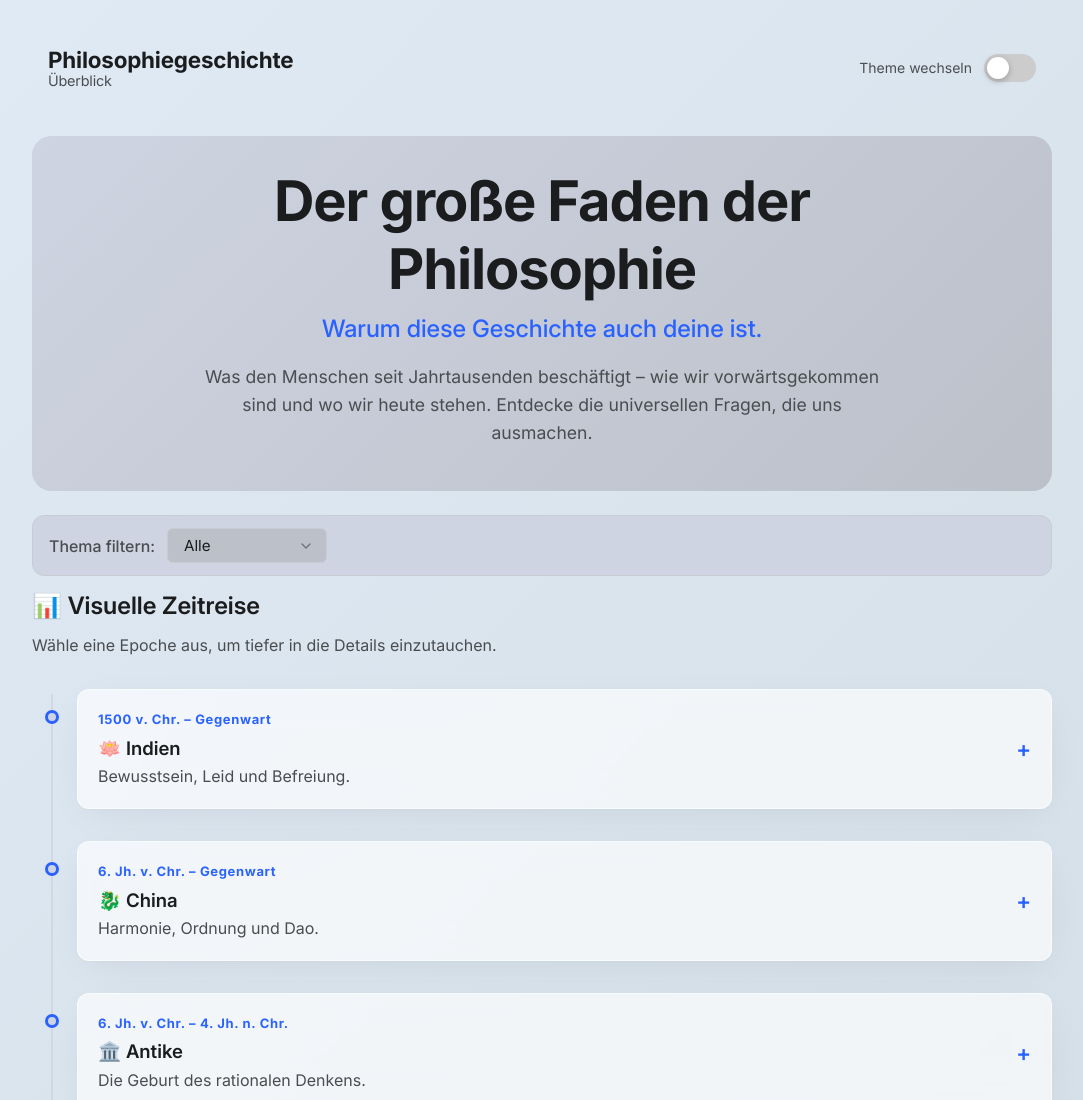
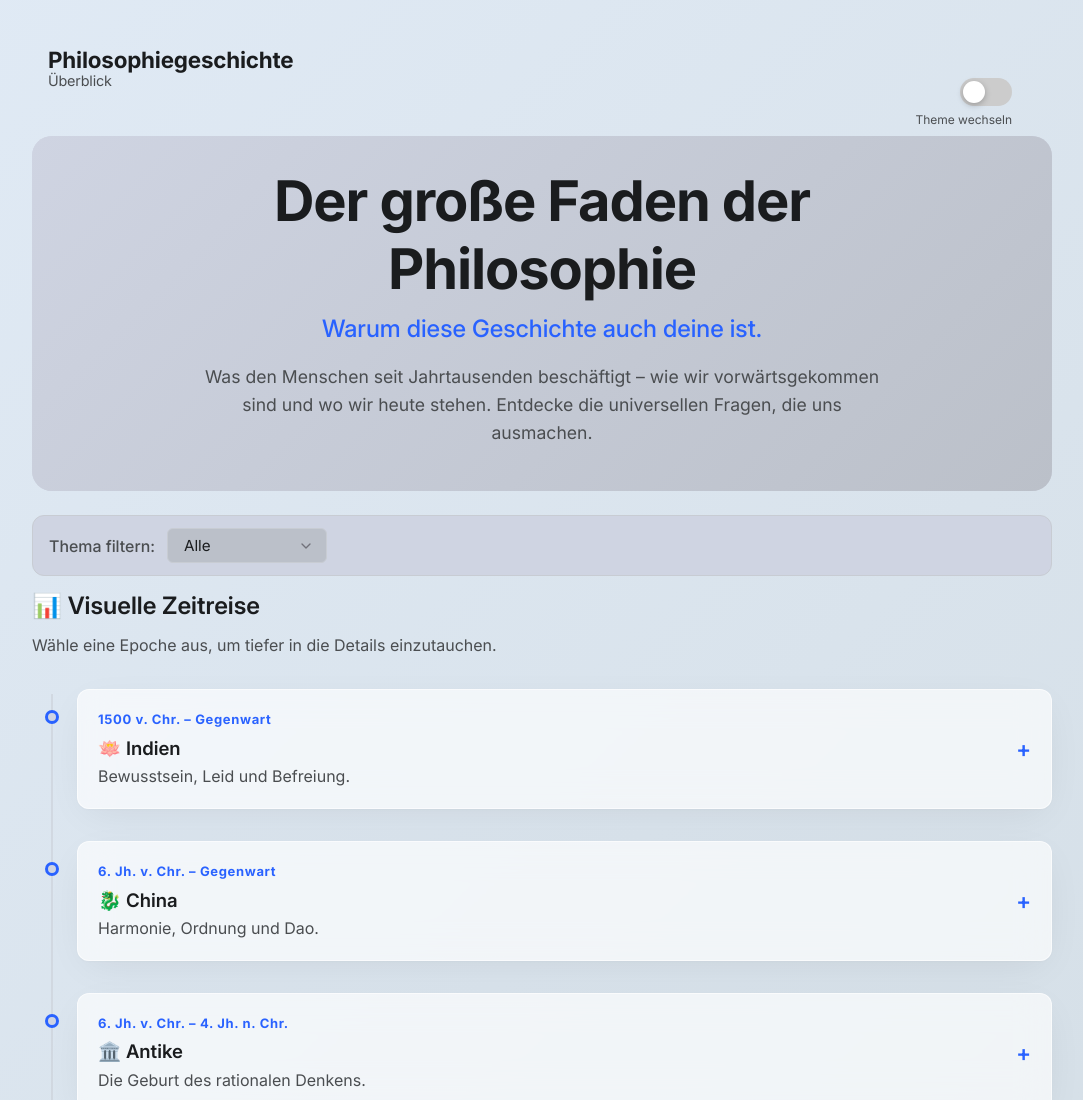
Before and after one commit to isma1973/Philosophiegeschichte, a website: page index.html in a window 1280 px wide. Shown: the top 1100 px of the page, without its empty margins (98-1181 px from the left). Drawn offline with Linux system fonts and the light colour scheme.

Commit message:
feat: add shared UI-KIT stylesheet for journal and dashboard components

```diff
--- a/assets/css/ui-kit.css
+++ b/assets/css/ui-kit.css
@@ -106,22 +106,26 @@ input:focus {
 --------------------------------------------------- */
 
 .ios-switch {
-  position: relative;
+  position: fixed;
+  top: 24px;
+  right: 24px;
   display: inline-block;
   width: 52px;
   height: 28px;
   cursor: pointer;
+  z-index: 9999;
 }
 
 .ios-switch::after {
   content: "Theme wechseln";
   position: absolute;
-  right: 100%;
-  margin-right: 12px;
+  top: 100%;
+  right: 0;
+  margin-top: 8px;
   white-space: nowrap;
-  font-size: 14px;
+  font-size: 12px;
   color: var(--text-light);
-  line-height: 28px;
+  line-height: 1;
   pointer-events: none;
 }
 
```
